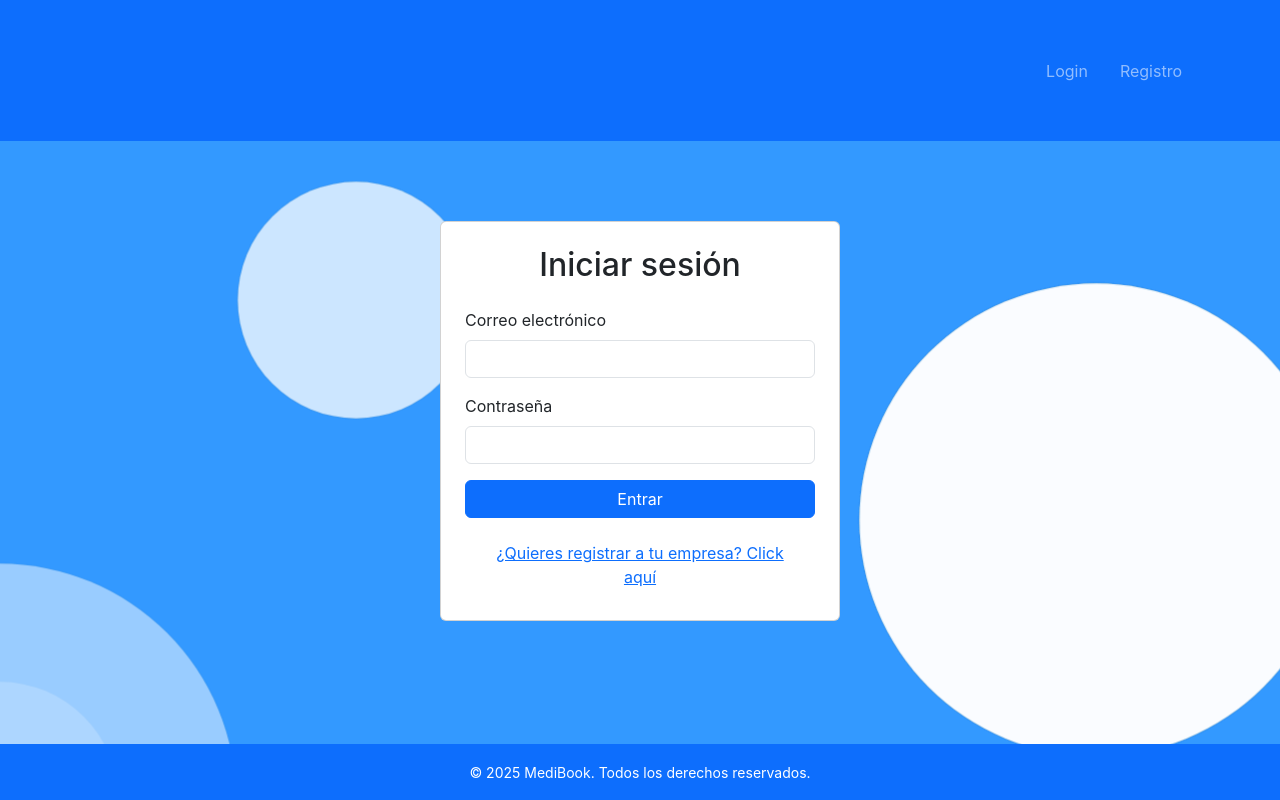
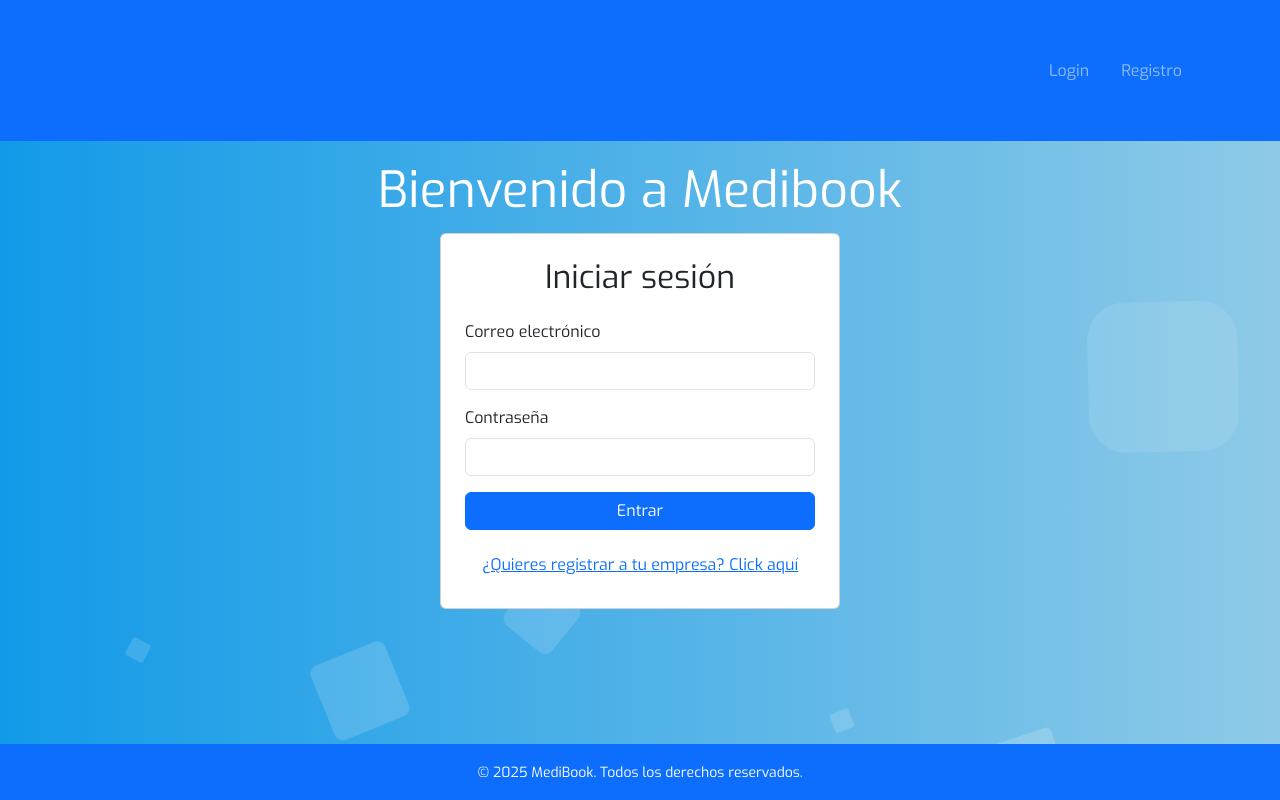
Before and after one commit to San-PedroB/MediBook, a React (Create React App) app: page /login in a window 1280 px wide. Built offline with nearby package versions, Linux system fonts and the light colour scheme; no server answers.

Commit message:
cambio de fondo dinámico

```diff
--- a/src/components/animatedbackground/AnimatedBackground.css
+++ b/src/components/animatedbackground/AnimatedBackground.css
@@ -1,171 +1,155 @@
-body{
-    background: #3399ff;
+@import url('https://fonts.googleapis.com/css?family=Exo:400,700');
+
+* {
+  margin: 0;
+  padding: 0;
 }
 
-  .circle{
-    position: absolute;
-    border-radius: 50%;
-    background: white;
-    animation: ripple 15s infinite;
-    box-shadow: 0px 0px 1px 0px #508fb9;
+body {
+  font-family: 'Exo', sans-serif;
+  height: 100vh; /* Asegura que el body tenga la altura completa */
+  position: relative; /* Para poder posicionar elementos por encima */
 }
 
-  .small{
-    width: 200px;
-    height: 200px;
-    left: -100px;
-    bottom: -100px;
+.context {
+  width: 100%;
+  position: relative; /* Ahora está encima de los elementos con z-index más bajos */
+  top: 20vh; /* Lo mueve un poco hacia abajo, ajustable */
+  z-index: 1; /* Asegura que el texto esté por encima del fondo */
+  text-align: center;
 }
 
-  .medium{
-    width: 400px;
-    height: 400px;
-    left: -200px;
-    bottom: -200px;
+.context h1 {
+  color: #fff;
+  font-size: 50px;
 }
 
-  .large{
-    width: 600px;
-    height: 600px;
-    left: -300px;
-    bottom: -300px;
+.area {
+  background: #4e54c8;
+  background: -webkit-linear-gradient(to left, #8f94fb, #4e54c8);
+  width: 100%;
+  height: 100%;
+  position: fixed; /* Hace que el fondo esté fijo */
+  top: 0;
+  left: 0;
+  z-index: -1; /* Coloca el fondo detrás de todo */
 }
 
-  .xlarge{
-    width: 800px;
-    height: 800px;
-    left: -400px;
-    bottom: -400px;
+.circles {
+  position: absolute;
+  top: 0;
+  left: 0;
+  width: 100%;
+  height: 100%;
+  overflow: hidden;
+  z-index: 0; /* Los círculos están detrás del contenido */
 }
 
-  .xxlarge{
-    width: 1000px;
-    height: 1000px;
-    left: -500px;
-    bottom: -500px;
+.circles li {
+  position: absolute;
+  display: block;
+  list-style: none;
+  width: 20px;
+  height: 20px;
+  background: rgba(255, 255, 255, 0.2);
+  animation: animate 25s linear infinite;
+  bottom: -150px;
 }
 
-  .shade1{
-    opacity: 0.2;
-  }
-  .shade2{
-    opacity: 0.5;
+.circles li:nth-child(1) {
+  left: 25%;
+  width: 80px;
+  height: 80px;
+  animation-delay: 0s;
 }
 
-  .shade3{
-    opacity: 0.7;
+.circles li:nth-child(2) {
+  left: 10%;
+  width: 20px;
+  height: 20px;
+  animation-delay: 2s;
+  animation-duration: 12s;
 }
 
-  .shade4{
-    opacity: 0.8;
+.circles li:nth-child(3) {
+  left: 70%;
+  width: 20px;
+  height: 20px;
+  animation-delay: 4s;
 }
 
-  .shade5{
-    opacity: 0.9;
+.circles li:nth-child(4) {
+  left: 40%;
+  width: 60px;
+  height: 60px;
+  animation-delay: 0s;
+  animation-duration: 18s;
 }
 
-  @keyframes ripple{
-    0%{
-      transform: scale(0.8);
+.circles li:nth-child(5) {
+  left: 65%;
+  width: 20px;
+  height: 20px;
+  animation-delay: 0s;
 }
 
-    50%{
-      transform: scale(1.2);
+.circles li:nth-child(6) {
+  left: 75%;
+  width: 110px;
+  height: 110px;
+  animation-delay: 3s;
 }
 
-    100%{
-      transform: scale(0.8);
+.circles li:nth-child(7) {
+  left: 35%;
+  width: 150px;
+  height: 150px;
+  animation-delay: 7s;
+}
+
+.circles li:nth-child(8) {
+  left: 50%;
+  width: 25px;
+  height: 25px;
+  animation-delay: 15s;
+  animation-duration: 45s;
+}
+
+.circles li:nth-child(9) {
+  left: 20%;
+  width: 15px;
+  height: 15px;
+  animation-delay: 2s;
+  animation-duration: 35s;
+}
+
+.circles li:nth-child(10) {
+  left: 85%;
+  width: 150px;
+  height: 150px;
+  animation-delay: 0s;
+  animation-duration: 11s;
+}
+
+@keyframes animate {
+  0% {
+    transform: translateY(0) rotate(0deg);
+    opacity: 1;
+    border-radius: 0;
+  }
+
+  100% {
+    transform: translateY(-1000px) rotate(720deg);
+    opacity: 0;
+    border-radius: 50%;
   }
 }
-
-body{
-    background: #3399ff;
-  }
-
-
-  .circle{
-    position: absolute;
-    border-radius: 50%;
-    background: white;
-    animation: ripple 15s infinite;
-    box-shadow: 0px 0px 1px 0px #508fb9;
-  }
-
-  .small{
-    width: 200px;
-    height: 200px;
-    left: -100px;
-    bottom: -100px;
-  }
-
-  .medium{
-    width: 400px;
-    height: 400px;
-    left: -200px;
-    bottom: -200px;
-  }
-
-  .large{
-    width: 600px;
-    height: 600px;
-    left: -300px;
-    bottom: -300px;
-  }
-
-  .xlarge{
-    width: 800px;
-    height: 800px;
-    left: -400px;
-    bottom: -400px;
-  }
-
-  .xxlarge{
-    width: 1000px;
-    height: 1000px;
-    left: -500px;
-    bottom: -500px;
-  }
-
-  .shade1{
-    opacity: 0.2;
-  }
-  .shade2{
-    opacity: 0.5;
-  }
-
-  .shade3{
-    opacity: 0.7;
-  }
-
-  .shade4{
-    opacity: 0.8;
-  }
-
-  .shade5{
-    opacity: 0.9;
-  }
-
-  @keyframes ripple{
-    0%{
-      transform: scale(0.8);
-    }
-
-    50%{
-      transform: scale(1.2);
-    }
-
-    100%{
-      transform: scale(0.8);
-    }
-  }
-
-  .animated-background {
-    position: fixed;
+.area {
+    background: linear-gradient(to right, #129ae8, #8ecae7); /* De azul a blanco */
     width: 100%;
-    height: 100%;
-    background: #3399ff;
-    overflow: hidden;
+    height: 100vh; /* Asegura que cubra toda la altura de la pantalla */
+    position: fixed; /* Fijo para que el fondo no se mueva */
     top: 0;
     left: 0;
-    z-index: -1;
+    z-index: -1; /* Para que esté detrás de todos los elementos */
   }
--- a/src/components/animatedbackground/AnimatedBackground.jsx
+++ b/src/components/animatedbackground/AnimatedBackground.jsx
@@ -2,16 +2,15 @@
 
 function AnimatedBackground() {
   return (
-    <div className="animated-background">
-      <div className="circle small shade1"></div>
-      <div className="circle medium shade2"></div>
-      <div className="circle medium shade3" style={{ left: '70vw', bottom: '10vh' }}></div>
-      <div className="circle medium shade3" style={{ left: '70vw', bottom: '10vh' }}></div>
-      <div className="circle medium shade3" style={{ left: '70vw', bottom: '10vh' }}></div>
-      <div className="circle small shade2" style={{ left: '20vw', bottom: '50vh' }}></div>
-      <div className="circle small shade2" style={{ left: '20vw', bottom: '50vh' }}></div>
+    <div className="area">
+    <div className="context">
+      <h1>Bienvenido a Medibook</h1>
     </div>
-
+    <ul className="circles">
+      <li></li><li></li><li></li><li></li><li></li>
+      <li></li><li></li><li></li><li></li><li></li>
+    </ul>
+  </div>
   );
 
 }
```
Lines whose indentation alone changed are shown as unchanged.
